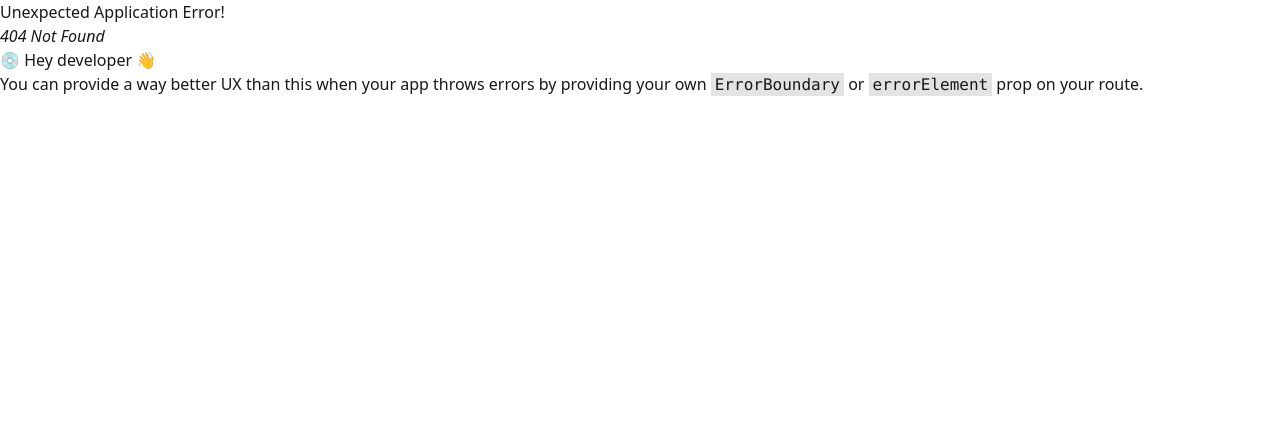
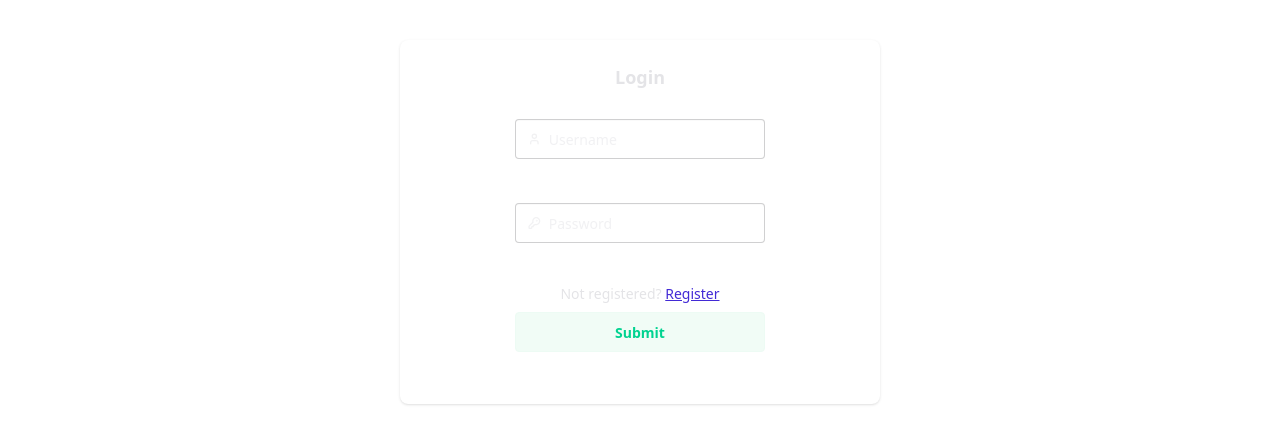
Before and after one commit to 0xKash/messaging_app_frontend, a React (Vite) app: page /login in a window 1280 px wide. Before the commit this address had no page. Shown: the top 444 px of the page. Built offline with nearby package versions, Linux system fonts and the light colour scheme.

Commit message:
feat: Add login & register page & add avatar in navbar

```diff
--- /dev/null
+++ b/src/components/login/login-form.jsx
@@ -0,0 +1,81 @@
+const LoginForm = () => {
+  return (
+    <div className="card bg-base-100 text-neutral-content w-120 shadow-sm">
+      <div className="card-body items-center text-center">
+        <h2 className="card-title">Login</h2>
+
+        <form action="" className="flex flex-col m-5">
+          <label className="input validator">
+            <svg
+              className="h-[1em] opacity-50"
+              xmlns="http://www.w3.org/2000/svg"
+              viewBox="0 0 24 24"
+            >
+              <g
+                strokeLinejoin="round"
+                strokeLinecap="round"
+                strokeWidth="2.5"
+                fill="none"
+                stroke="currentColor"
+              >
+                <path d="M19 21v-2a4 4 0 0 0-4-4H9a4 4 0 0 0-4 4v2"></path>
+                <circle cx="12" cy="7" r="4"></circle>
+              </g>
+            </svg>
+            <input
+              type="input"
+              required
+              placeholder="Username"
+              pattern="[A-Za-z][A-Za-z0-9\-]*"
+              minLength="3"
+              maxLength="30"
+              title="Only letters, numbers or dash"
+            />
+          </label>
+          <p className="validator-hint">
+            Must be 3 to 30 characters
+            <br />
+            containing only letters, numbers or dash
+          </p>
+
+          <label className="input validator">
+            <svg
+              className="h-[1em] opacity-50"
+              xmlns="http://www.w3.org/2000/svg"
+              viewBox="0 0 24 24"
+            >
+              <g
+                strokeLinejoin="round"
+                strokeLinecap="round"
+                strokeWidth="2.5"
+                fill="none"
+                stroke="currentColor"
+              >
+                <path d="M2.586 17.414A2 2 0 0 0 2 18.828V21a1 1 0 0 0 1 1h3a1 1 0 0 0 1-1v-1a1 1 0 0 1 1-1h1a1 1 0 0 0 1-1v-1a1 1 0 0 1 1-1h.172a2 2 0 0 0 1.414-.586l.814-.814a6.5 6.5 0 1 0-4-4z"></path>
+                <circle cx="16.5" cy="7.5" r=".5" fill="currentColor"></circle>
+              </g>
+            </svg>
+            <input type="password" required placeholder="Password" />
+          </label>
+          <p className="validator-hint hidden">
+            Must be more than 8 characters, including
+            <br />
+            At least one number <br />
+            At least one lowercase letter <br />
+            At least one uppercase letter
+          </p>
+          <p className="mt-10">
+            Not registered?{" "}
+            <a className="link link-primary" href="/register">
+              Register
+            </a>
+          </p>
+          <button className="btn btn-soft btn-success mt-2">Submit</button>
+        </form>
+        <div className="card-actions justify-end"></div>
+      </div>
+    </div>
+  );
+};
+
+export default LoginForm;
--- a/src/components/navbar.jsx
+++ b/src/components/navbar.jsx
@@ -4,6 +4,7 @@
       <a className="btn btn-ghost text-xl" href="/">
         Kash.chat
       </a>
+
       <button
         className="btn btn-ghost ml-auto mr-5"
         onClick={() => document.getElementById("modal").showModal()}
@@ -18,6 +19,11 @@
           <path d="M120-160v-600q0-33 23.5-56.5T200-840h480q33 0 56.5 23.5T760-760v203q-10-2-20-2.5t-20-.5q-10 0-20 .5t-20 2.5v-203H200v400h283q-2 10-2.5 20t-.5 20q0 10 .5 20t2.5 20H240L120-160Zm160-440h320v-80H280v80Zm0 160h200v-80H280v80Zm400 280v-120H560v-80h120v-120h80v120h120v80H760v120h-80ZM200-360v-400 400Z" />
         </svg>
       </button>
+      <button className="avatar mr-3" onClick={() => console.log("ok")}>
+        <div className="w-10 rounded-full">
+          <img src="src/assets/default-profile.png" />
+        </div>
+      </button>
     </div>
   );
 };
--- /dev/null
+++ b/src/components/register/register-form.jsx
@@ -0,0 +1,87 @@
+const RegisterForm = () => {
+  return (
+    <div className="card bg-base-100 text-neutral-content w-120 shadow-sm">
+      <div className="card-body items-center text-center">
+        <h2 className="card-title">Register</h2>
+        <form action="" className="flex flex-col m-5">
+          <label className="input validator">
+            <svg
+              className="h-[1em] opacity-50"
+              xmlns="http://www.w3.org/2000/svg"
+              viewBox="0 0 24 24"
+            >
+              <g
+                strokeLinejoin="round"
+                strokeLinecap="round"
+                strokeWidth="2.5"
+                fill="none"
+                stroke="currentColor"
+              >
+                <path d="M19 21v-2a4 4 0 0 0-4-4H9a4 4 0 0 0-4 4v2"></path>
+                <circle cx="12" cy="7" r="4"></circle>
+              </g>
+            </svg>
+            <input
+              type="input"
+              required
+              placeholder="Username"
+              pattern="[A-Za-z][A-Za-z0-9\-]*"
+              minlength="3"
+              maxlength="30"
+              title="Only letters, numbers or dash"
+            />
+          </label>
+          <p className="validator-hint">
+            Must be 3 to 30 characters
+            <br />
+            containing only letters, numbers or dash
+          </p>
+
+          <label className="input validator">
+            <svg
+              className="h-[1em] opacity-50"
+              xmlns="http://www.w3.org/2000/svg"
+              viewBox="0 0 24 24"
+            >
+              <g
+                strokeLinejoin="round"
+                strokeLinecap="round"
+                strokeWidth="2.5"
+                fill="none"
+                stroke="currentColor"
+              >
+                <path d="M2.586 17.414A2 2 0 0 0 2 18.828V21a1 1 0 0 0 1 1h3a1 1 0 0 0 1-1v-1a1 1 0 0 1 1-1h1a1 1 0 0 0 1-1v-1a1 1 0 0 1 1-1h.172a2 2 0 0 0 1.414-.586l.814-.814a6.5 6.5 0 1 0-4-4z"></path>
+                <circle cx="16.5" cy="7.5" r=".5" fill="currentColor"></circle>
+              </g>
+            </svg>
+            <input
+              type="password"
+              required
+              placeholder="Password"
+              minlength="8"
+              pattern="(?=.*\d)(?=.*[a-z])(?=.*[A-Z]).{8,}"
+              title="Must be more than 8 characters, including number, lowercase letter, uppercase letter"
+            />
+          </label>
+          <p className="validator-hint hidden">
+            Must be more than 8 characters, including
+            <br />
+            At least one number <br />
+            At least one lowercase letter <br />
+            At least one uppercase letter
+          </p>
+          <p className="mt-10">
+            Alredy registered?{" "}
+            <a className="link link-primary" href="/login">
+              Login
+            </a>
+          </p>
+          <button className="btn btn-soft btn-success mt-2">Submit</button>
+        </form>
+        <div className="card-actions justify-end"></div>
+      </div>
+    </div>
+  );
+};
+
+export default RegisterForm;
--- /dev/null
+++ b/src/pages/login.jsx
@@ -0,0 +1,11 @@
+import LoginForm from "../components/login/login-form";
+
+const Login = () => {
+  return (
+    <div className="size-full flex justify-center items-center flex-col p-10">
+      <LoginForm />
+    </div>
+  );
+};
+
+export default Login;
--- /dev/null
+++ b/src/pages/register.jsx
@@ -0,0 +1,11 @@
+import RegisterForm from "../components/register/register-form";
+
+const Register = () => {
+  return (
+    <div className="size-full flex justify-center items-center flex-col p-10">
+      <RegisterForm />
+    </div>
+  );
+};
+
+export default Register;
```
Also changed, not shown: src/pages/profile-editor.jsx (added, +7 -0 lines), src/routes.jsx (+10 -0 lines).
